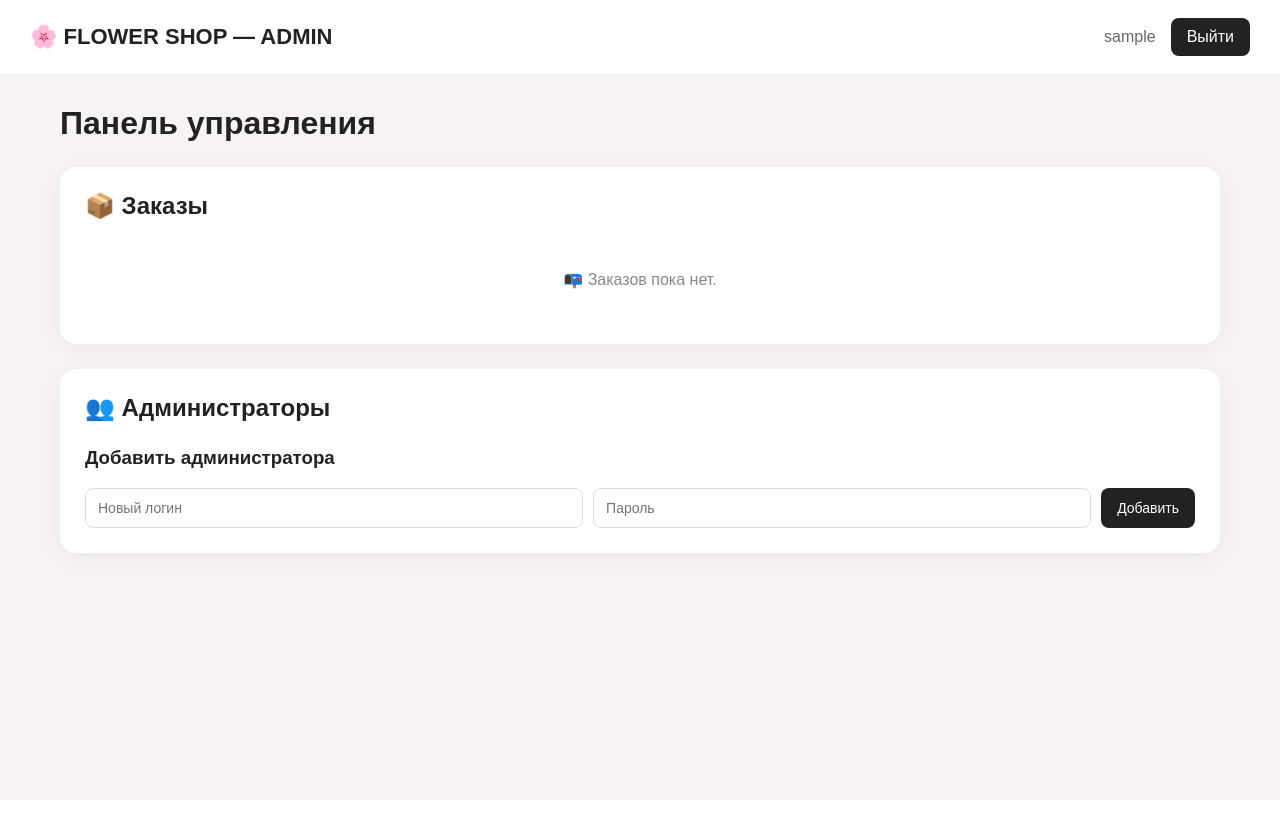
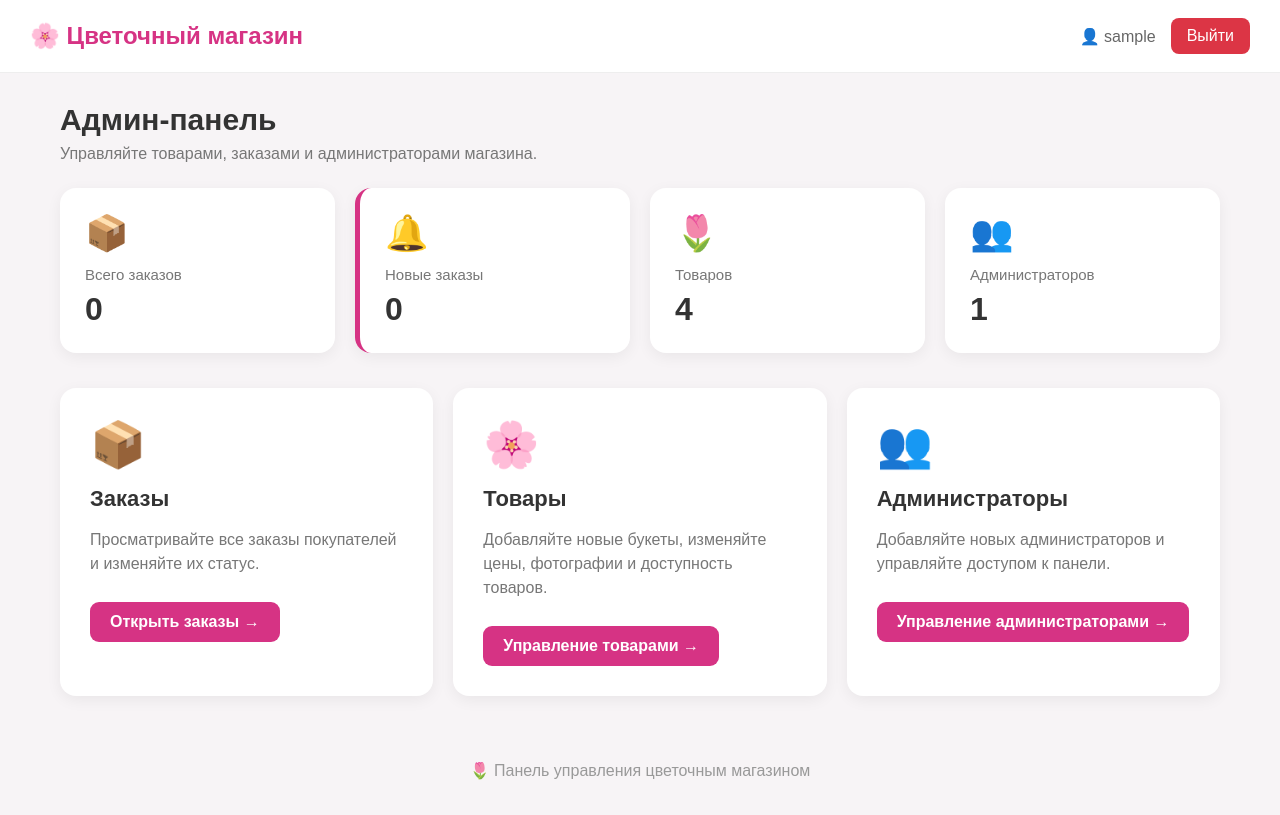
Before and after one commit to cor4mennj-a11y/magazinchik, a Flask app: page /admin in a window 1280 px wide. Before the commit the page ends 575 px from the top, so only its background shows below. Run offline with Flask 3, Linux system fonts and the light colour scheme; the visitor is signed in with stand-in values (Sample User, id 1); data comes from the database, SQL or seed files in the repository; data that the repository does not hold is empty.

Commit message:
admin.html

```diff
--- a/Магазинчик/templates/admin.html
+++ b/Магазинчик/templates/admin.html
@@ -4,7 +4,7 @@
     <meta charset="UTF-8">
     <meta name="viewport" content="width=device-width, initial-scale=1.0">
 
-    <title>Админ-панель</title>
+    <title>Админ-панель — Цветочный магазин</title>
 
     <style>
         * {
@@ -14,23 +14,26 @@
         body {
             margin: 0;
             font-family: Arial, sans-serif;
-            background: #f7f3f5;
-            color: #222;
+            background: #f7f4f6;
+            color: #333;
         }
 
         .header {
             background: white;
-            border-bottom: 1px solid #eee;
             padding: 18px 30px;
             display: flex;
             justify-content: space-between;
             align-items: center;
-            gap: 20px;
+            border-bottom: 1px solid #eee;
+            position: sticky;
+            top: 0;
+            z-index: 10;
         }
 
         .logo {
-            font-size: 22px;
+            font-size: 24px;
             font-weight: bold;
+            color: #d63384;
         }
 
         .header-right {
@@ -39,16 +42,20 @@
             gap: 15px;
         }
 
-        .username {
+        .admin-name {
             color: #666;
         }
 
         .logout {
             text-decoration: none;
             color: white;
-            background: #222;
-            padding: 10px 16px;
+            background: #dc3545;
+            padding: 9px 16px;
             border-radius: 8px;
+        }
+
+        .logout:hover {
+            background: #bb2d3b;
         }
 
         .container {
@@ -57,178 +64,154 @@
             padding: 0 20px;
         }
 
-        h1 {
+        .welcome {
             margin-bottom: 25px;
+        }
+
+        .welcome h1 {
+            margin: 0 0 8px;
+            font-size: 30px;
+        }
+
+        .welcome p {
+            margin: 0;
+            color: #777;
+        }
+
+        .cards {
+            display: grid;
+            grid-template-columns: repeat(4, 1fr);
+            gap: 20px;
+            margin-bottom: 35px;
         }
 
         .card {
             background: white;
             border-radius: 16px;
             padding: 25px;
-            margin-bottom: 25px;
-            box-shadow: 0 5px 25px rgba(0, 0, 0, 0.05);
+            box-shadow: 0 4px 15px rgba(0, 0, 0, 0.06);
         }
 
-        .card h2 {
-            margin-top: 0;
-            margin-bottom: 20px;
+        .card-icon {
+            font-size: 35px;
+            margin-bottom: 12px;
         }
 
-        .order {
-            border: 1px solid #eee;
-            border-radius: 12px;
-            padding: 20px;
+        .card-title {
+            color: #777;
+            font-size: 15px;
+            margin-bottom: 8px;
+        }
+
+        .card-number {
+            font-size: 32px;
+            font-weight: bold;
+            color: #333;
+        }
+
+        .new-orders {
+            border-left: 5px solid #d63384;
+        }
+
+        .sections {
+            display: grid;
+            grid-template-columns: repeat(3, 1fr);
+            gap: 20px;
+        }
+
+        .section {
+            background: white;
+            border-radius: 16px;
+            padding: 30px;
+            box-shadow: 0 4px 15px rgba(0, 0, 0, 0.06);
+            transition: 0.2s;
+        }
+
+        .section:hover {
+            transform: translateY(-3px);
+            box-shadow: 0 8px 25px rgba(0, 0, 0, 0.09);
+        }
+
+        .section-icon {
+            font-size: 45px;
             margin-bottom: 15px;
         }
 
-        .order:last-child {
-            margin-bottom: 0;
+        .section h2 {
+            margin: 0 0 10px;
+            font-size: 22px;
         }
 
-        .order-header {
-            display: flex;
-            justify-content: space-between;
-            align-items: center;
-            gap: 15px;
-            margin-bottom: 15px;
-            flex-wrap: wrap;
+        .section p {
+            color: #777;
+            line-height: 1.5;
+            min-height: 45px;
         }
 
-        .order-number {
-            font-size: 18px;
+        .button {
+            display: inline-block;
+            text-decoration: none;
+            background: #d63384;
+            color: white;
+            padding: 11px 20px;
+            border-radius: 9px;
+            margin-top: 10px;
             font-weight: bold;
         }
 
-        .date {
-            color: #888;
-            font-size: 14px;
+        .button:hover {
+            background: #b82d70;
         }
 
-        .customer {
-            line-height: 1.7;
-            margin-bottom: 15px;
+        .footer {
+            text-align: center;
+            color: #999;
+            padding: 35px 20px;
         }
 
-        .items {
-            background: #fafafa;
-            padding: 15px;
-            border-radius: 10px;
-            margin-bottom: 15px;
+        @media (max-width: 900px) {
+            .cards {
+                grid-template-columns: repeat(2, 1fr);
             }
 
-        .item {
-            padding: 5px 0;
+            .sections {
+                grid-template-columns: 1fr;
+            }
         }
 
-        .total {
-            font-size: 18px;
-            font-weight: bold;
-            margin-bottom: 15px;
+        @media (max-width: 600px) {
+            .header {
+                padding: 15px;
             }
 
-        .status-form {
-            display: flex;
-            gap: 10px;
-            flex-wrap: wrap;
-        }
-
-        select {
-            padding: 10px 12px;
-            border: 1px solid #ddd;
-            border-radius: 8px;
-            background: white;
-            font-size: 14px;
-        }
-
-        button {
-            padding: 10px 16px;
-            border: none;
-            border-radius: 8px;
-            background: #222;
-            color: white;
-            cursor: pointer;
-            font-size: 14px;
-        }
-
-        button:hover {
-            background: #000;
-        }
-
-        .empty {
-            text-align: center;
-            color: #888;
-            padding: 30px;
-        }
-
-        .admin-list {
-            margin-bottom: 25px;
-        }
-
-        .admin-row {
-            display: flex;
-            align-items: center;
-            justify-content: space-between;
-            gap: 15px;
-            padding: 12px 0;
-            border-bottom: 1px solid #eee;
-        }
-
-        .admin-row:last-child {
-            border-bottom: none;
+            .logo {
+                font-size: 19px;
             }
 
             .admin-name {
-            font-weight: bold;
-        }
-
-        .delete-button {
-            background: #c62828;
-        }
-
-        .delete-button:hover {
-            background: #a51f1f;
-        }
-
-        .add-admin {
-            display: grid;
-            grid-template-columns: 1fr 1fr auto;
-            gap: 10px;
-        }
-
-        .add-admin input {
-            padding: 11px 12px;
-            border: 1px solid #ddd;
-            border-radius: 8px;
-            font-size: 14px;
-        }
-
-        @media (max-width: 700px) {
-
-            .header {
-                padding: 15px;
-                align-items: flex-start;
-            }
-
-            .header-right {
-                flex-direction: column;
-                align-items: flex-end;
+                display: none;
             }
 
             .container {
                 margin-top: 20px;
+                padding: 0 15px;
+            }
+
+            .cards {
+                grid-template-columns: 1fr 1fr;
+                gap: 12px;
             }
 
             .card {
                 padding: 18px;
             }
 
-            .add-admin {
-                grid-template-columns: 1fr;
+            .card-number {
+                font-size: 26px;
             }
 
-            .order-header {
-                align-items: flex-start;
-                flex-direction: column;
+            .section {
+                padding: 22px;
             }
         }
     </style>
@@ -239,16 +222,16 @@
 <header class="header">
 
     <div class="logo">
-        🌸 FLOWER SHOP — ADMIN
+        🌸 Цветочный магазин
     </div>
 
     <div class="header-right">
 
-        <span class="username">
-            {{ session.get("admin_username") }}
+        <span class="admin-name">
+            👤 {{ session.get('admin_username', 'Администратор') }}
         </span>
 
-        <a class="logout" href="/admin/logout">
+        <a href="{{ url_for('admin_logout') }}" class="logout">
             Выйти
         </a>
 
@@ -257,253 +240,191 @@
 </header>
 
 
-<div class="container">
+<main class="container">
+
+    <div class="welcome">
 
         <h1>
-        Панель управления
+            Админ-панель
         </h1>
 
+        <p>
+            Управляйте товарами, заказами и администраторами магазина.
+        </p>
 
-    <!-- ========================= -->
-    <!-- ЗАКАЗЫ -->
-    <!-- ========================= -->
+    </div>
+
+
+    <!-- СТАТИСТИКА -->
+
+    <div class="cards">
 
         <div class="card">
 
-        <h2>
-            📦 Заказы
-        </h2>
-
-        {% if orders %}
-
-            {% for order in orders %}
-
-                <div class="order">
-
-                    <div class="order-header">
-
-                        <div class="order-number">
-                            Заказ №{{ order["id"] }}
+            <div class="card-icon">
+                📦
             </div>
 
-                        <div class="date">
-                            {{ order["created_at"] }}
+            <div class="card-title">
+                Всего заказов
+            </div>
+
+            <div class="card-number">
+                {{ orders_count }}
             </div>
 
         </div>
 
 
-                    <div class="customer">
+        <div class="card new-orders">
 
-                        <strong>👤 Имя:</strong>
-                        {{ order["name"] }}
+            <div class="card-icon">
+                🔔
+            </div>
 
-                        <br>
+            <div class="card-title">
+                Новые заказы
+            </div>
 
-                        <strong>📞 Телефон:</strong>
-                        {{ order["phone"] }}
-
-                        <br>
-
-                        <strong>📍 Адрес:</strong>
-                        {{ order["address"] }}
+            <div class="card-number">
+                {{ new_orders_count }}
+            </div>
 
         </div>
 
 
-                    <div class="items">
+        <div class="card">
 
-                        <strong>🛍 Товары:</strong>
-
-                        {% set order_items = order["items"] | from_json %}
-
-                        {% for item in order_items %}
-
-                            <div class="item">
-
-                                • {{ item["name"] }}
-
-                                —
-                                {{ item["quantity"] }} шт.
-
-                                ×
-                                {{ item["price"] }} ₽
-
+            <div class="card-icon">
+                🌷
             </div>
 
-                        {% endfor %}
+            <div class="card-title">
+                Товаров
+            </div>
+
+            <div class="card-number">
+                {{ products_count }}
+            </div>
 
         </div>
 
 
-                    <div class="total">
+        <div class="card">
 
-                        💰 Итого:
-                        {{ order["total"] }} ₽
-
+            <div class="card-icon">
+                👥
             </div>
 
-
-                    <form
-                        class="status-form"
-                        method="POST"
-                        action="/admin/order/{{ order['id'] }}/status"
-                    >
-
-                        <select name="status">
-
-                            <option
-                                value="Новый"
-                                {% if order["status"] == "Новый" %}selected{% endif %}
-                            >
-                                Новый
-                            </option>
-
-                            <option
-                                value="В обработке"
-                                {% if order["status"] == "В обработке" %}selected{% endif %}
-                            >
-                                В обработке
-                            </option>
-
-                            <option
-                                value="Готов"
-                                {% if order["status"] == "Готов" %}selected{% endif %}
-                            >
-                                Готов
-                            </option>
-
-                            <option
-                                value="Доставляется"
-                                {% if order["status"] == "Доставляется" %}selected{% endif %}
-                            >
-                                Доставляется
-                            </option>
-
-                            <option
-                                value="Выполнен"
-                                {% if order["status"] == "Выполнен" %}selected{% endif %}
-                            >
-                                Выполнен
-                            </option>
-
-                            <option
-                                value="Отменён"
-                                {% if order["status"] == "Отменён" %}selected{% endif %}
-                            >
-                                Отменён
-                            </option>
-
-                        </select>
-
-                        <button type="submit">
-                            Сохранить статус
-                        </button>
-
-                    </form>
-
+            <div class="card-title">
+                Администраторов
             </div>
 
-            {% endfor %}
-
-        {% else %}
-
-            <div class="empty">
-                📭 Заказов пока нет.
+            <div class="card-number">
+                {{ admins_count }}
             </div>
-
-        {% endif %}
-
-    </div>
-
-
-    <!-- ========================= -->
-    <!-- АДМИНИСТРАТОРЫ -->
-    <!-- ========================= -->
-
-    <div class="card">
-
-        <h2>
-            👥 Администраторы
-        </h2>
-
-
-        <div class="admin-list">
-
-            {% for admin in admins %}
-
-                <div class="admin-row">
-
-                    <div class="admin-name">
-                        👤 {{ admin["username"] }}
-                    </div>
-
-
-                    {% if admin["id"] != session.get("admin_id") %}
-
-                        <form
-                            method="POST"
-                            action="/admin/delete-admin/{{ admin['id'] }}"
-                        >
-
-                            <button
-                                type="submit"
-                                class="delete-button"
-                                onclick="return confirm('Удалить этого администратора?');"
-                            >
-                                Удалить
-                            </button>
-
-                        </form>
-
-                    {% else %}
-
-                        <span>
-                            Вы
-                        </span>
-
-                    {% endif %}
-
-                </div>
-
-            {% endfor %}
-
-        </div>
-
-
-        <h3>
-            Добавить администратора
-        </h3>
-
-        <form
-            class="add-admin"
-            method="POST"
-            action="/admin/add-admin"
-        >
-
-            <input
-                type="text"
-                name="username"
-                placeholder="Новый логин"
-                required
-            >
-
-            <input
-                type="password"
-                name="password"
-                placeholder="Пароль"
-                required
-            >
-
-            <button type="submit">
-                Добавить
-            </button>
-
-        </form>
 
         </div>
 
     </div>
 
+
+    <!-- РАЗДЕЛЫ -->
+
+    <div class="sections">
+
+
+        <!-- ЗАКАЗЫ -->
+
+        <div class="section">
+
+            <div class="section-icon">
+                📦
+            </div>
+
+            <h2>
+                Заказы
+            </h2>
+
+            <p>
+                Просматривайте все заказы покупателей
+                и изменяйте их статус.
+            </p>
+
+            <a
+                href="{{ url_for('admin_orders') }}"
+                class="button"
+            >
+                Открыть заказы →
+            </a>
+
+        </div>
+
+
+        <!-- ТОВАРЫ -->
+
+        <div class="section">
+
+            <div class="section-icon">
+                🌸
+            </div>
+
+            <h2>
+                Товары
+            </h2>
+
+            <p>
+                Добавляйте новые букеты, изменяйте цены,
+                фотографии и доступность товаров.
+            </p>
+
+            <a
+                href="{{ url_for('admin_products') }}"
+                class="button"
+            >
+                Управление товарами →
+            </a>
+
+        </div>
+
+
+        <!-- АДМИНИСТРАТОРЫ -->
+
+        <div class="section">
+
+            <div class="section-icon">
+                👥
+            </div>
+
+            <h2>
+                Администраторы
+            </h2>
+
+            <p>
+                Добавляйте новых администраторов
+                и управляйте доступом к панели.
+            </p>
+
+            <a
+                href="{{ url_for('admin_admins') }}"
+                class="button"
+            >
+                Управление администраторами →
+            </a>
+
+        </div>
+
+
+    </div>
+
+</main>
+
+
+<footer class="footer">
+
+    🌷 Панель управления цветочным магазином
+
+</footer>
+
 </body>
 </html>
```
Lines whose indentation alone changed are shown as unchanged.
